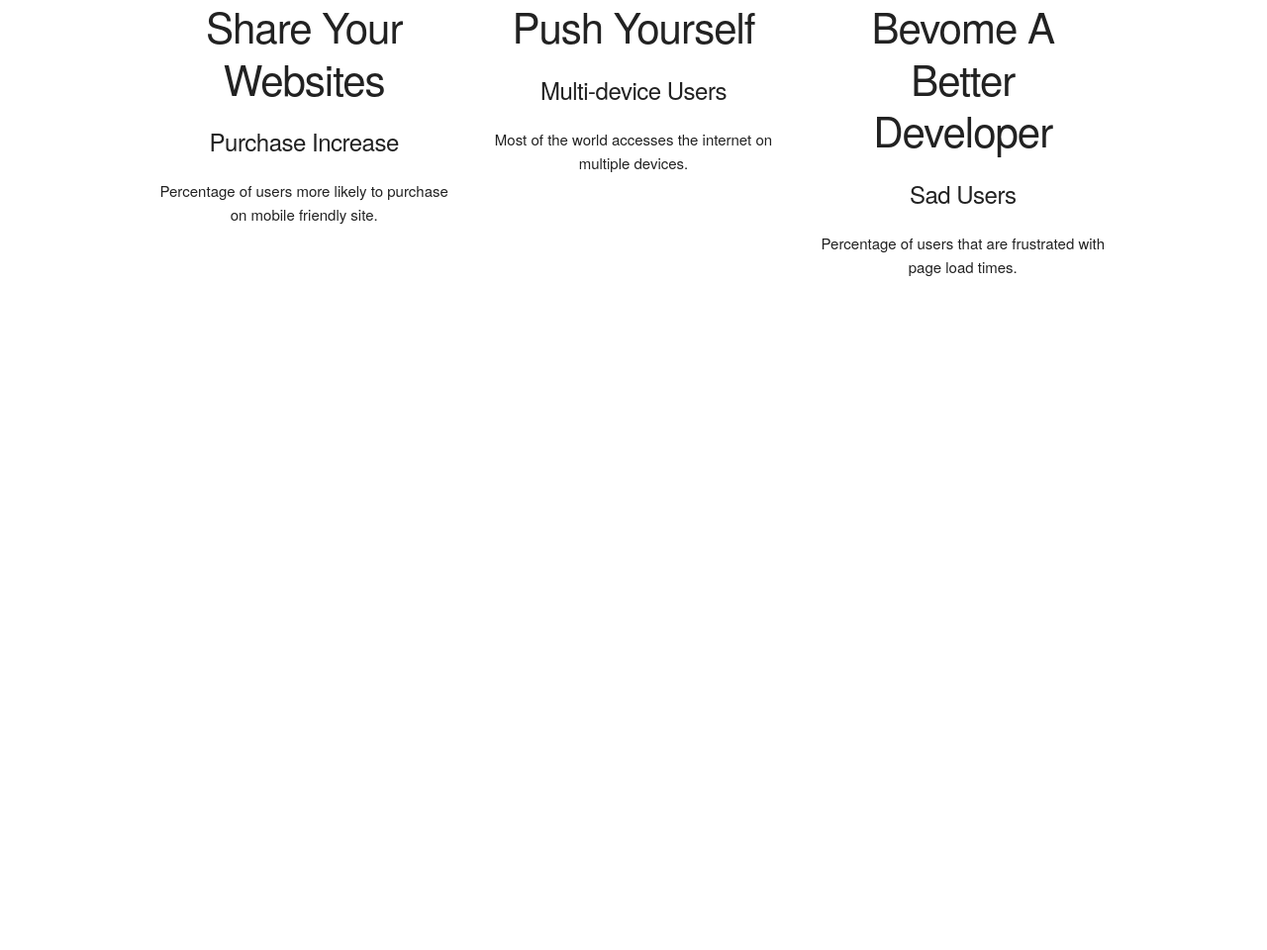
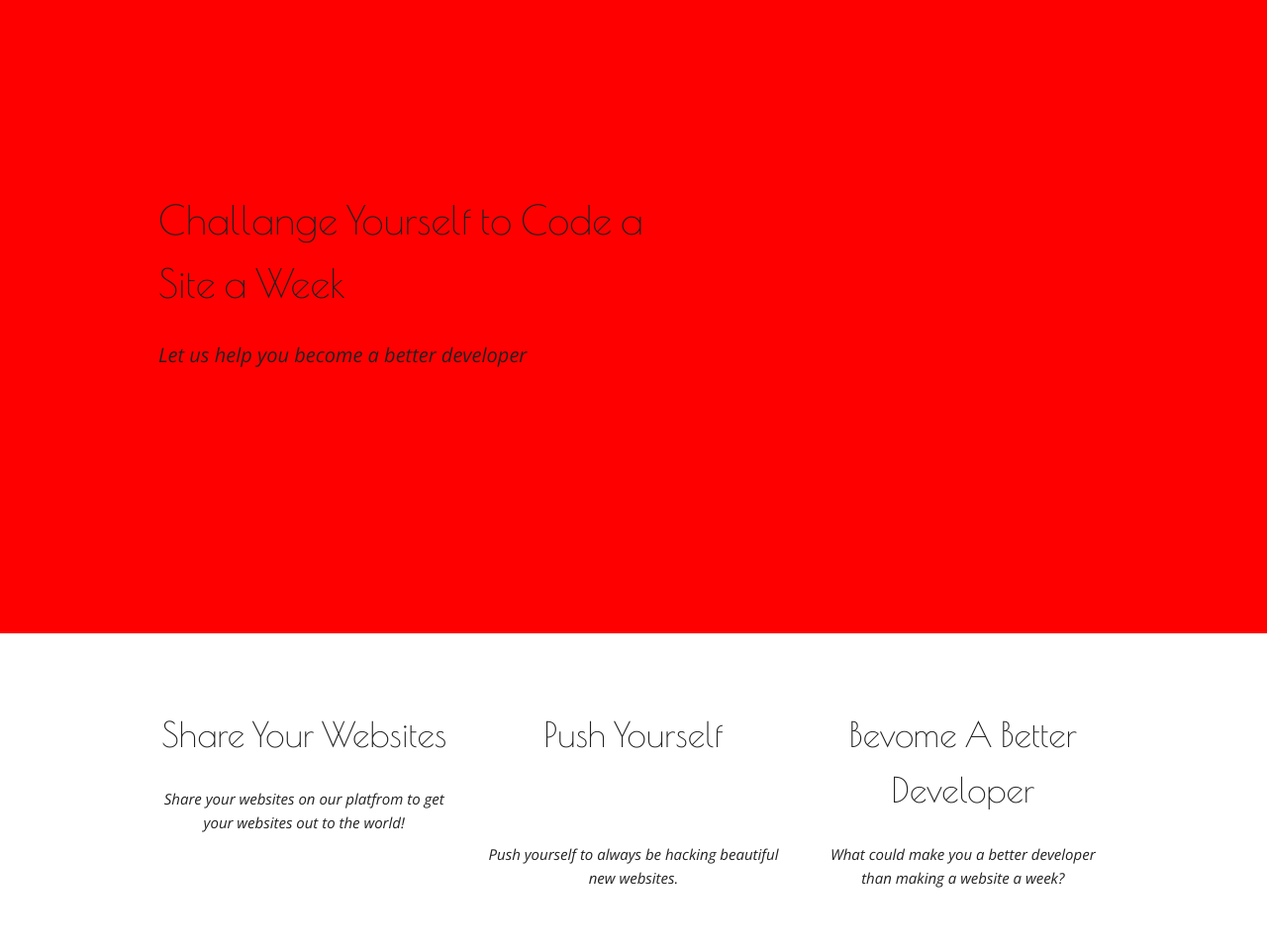
Before and after one commit to jordanjones98/siteaweek, a plain HTML site: page index.html in a window 1280 px wide. Shown: the whole page at 99% size. Before the commit the page ends 800 px from the top, so only its background shows below. Drawn offline with nearby package versions, Linux system fonts and the light colour scheme.

```diff
--- a/index.html
+++ b/index.html
@@ -8,27 +8,36 @@
     <title>Site A Week</title>
   </head>
   <body>
-    <div class="section center">
+    <div class="section1">
+      <div class="container">
+        <div class="seven columns">
+          <p class="title">
+            Challange Yourself to Code a Site a Week
+          </p>
+          <p class="subtitle">
+            Let us help you become a better developer
+          </p>
+        </div>
+      </div>
+    </div>
+    <div class="section2 center">
         <div class="container">
           <div class="row">
             <div class="one-third column value">
-              <h2>Share Your Websites</h2>
-              <h5 class="value-heading">Purchase Increase</h5>
-              <p class="value-description">Percentage of users more likely to purchase on mobile friendly site.</p>
+              <p class="value">Share Your Websites</h2>
+              <p class="value-description">Share your websites on our platfrom to get your websites out to the world!</p>
             </div>
             <div class="one-third column value">
-              <h2 class="value-multiplier">Push Yourself</h2>
-              <h5 class="value-heading">Multi-device Users</h5>
-              <p class="value-description">Most of the world accesses the internet on multiple devices.</p>
+              <p class="value">Push Yourself</h2><br><br>
+              <p class="value-description">Push yourself to always be hacking beautiful new websites.</p>
             </div>
             <div class="one-third column value">
-              <h2 class="value-multiplier">Bevome A Better Developer</h2>
-              <h5 class="value-heading">Sad Users</h5>
-              <p class="value-description">Percentage of users that are frustrated with page load times.</p>
+              <p class="value">Bevome A Better Developer</h2>
+              <p class="value-description">What could make you a better developer than making a website a week?</p>
             </div>
           </div>
         </div>
-      </div>
+    </div>
 
   </body>
 </html>
--- a/sass/main.sass
+++ b/sass/main.sass
@@ -1,2 +1,27 @@
+@import url(https://fonts.googleapis.com/css?family=Poiret+One)
+@import url(https://fonts.googleapis.com/css?family=Open+Sans:300italic)
+$poiret: Poiret One
+$opensans: Open Sans, sans-serif
+html, body
+  height: 100%
 .center
   text-align: center
+p.value
+  font-size: 35px
+  padding-top: 25%
+  font-family: $poiret
+p.title
+  font-size: 40px
+  padding-top: 35%
+  font-family: $poiret
+p.subtitle
+  font-size: 20px
+  font-family: $opensans
+.section1
+  height: 80%
+  background-color: red
+.section2
+  background-color: white
+  height: 40%
+p.value-description
+  font-family: $opensans
```
Also changed, not shown: css/main.css, 1 other file.
